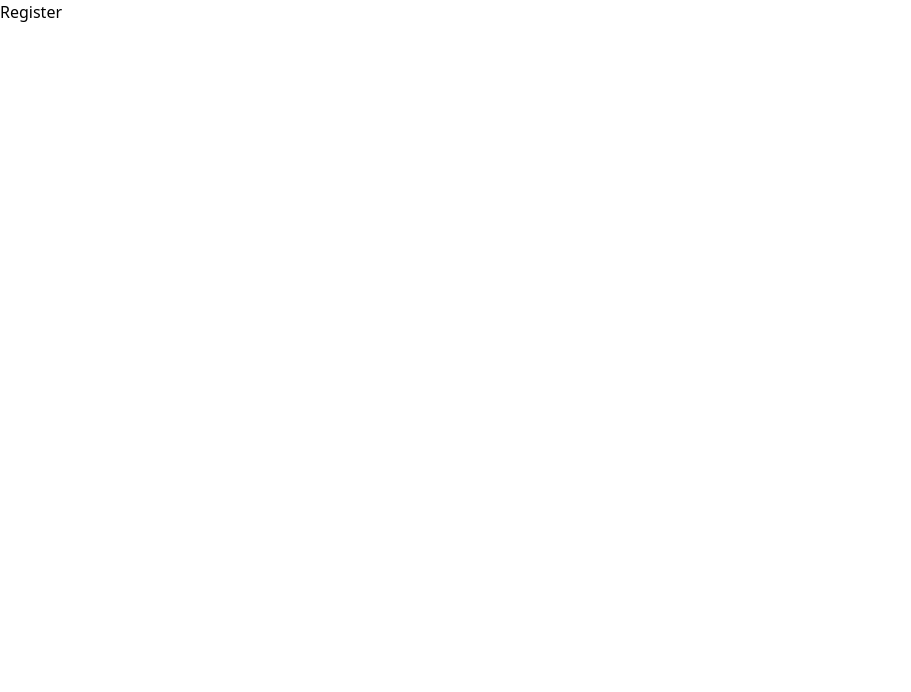
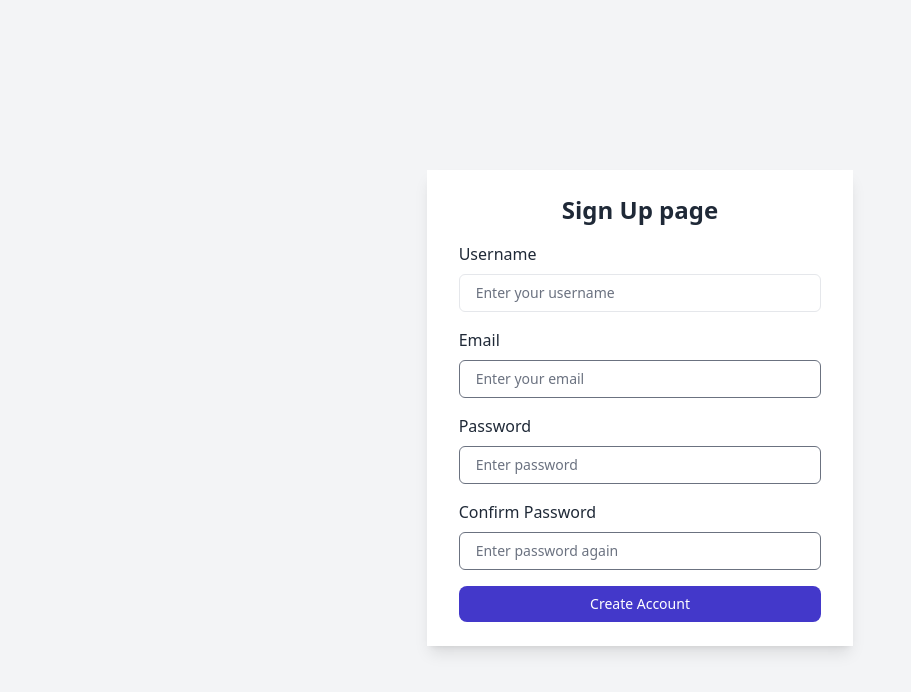
Before and after one commit to Calebley/Project-four-crypto-tracker, a React (Create React App) app in the folder crypto_frontend/: page /register in a window 1280 px wide. Shown: the top 692 px of the page, without its empty margins (0-911 px from the left). Built offline with nearby package versions, Linux system fonts and the light colour scheme.

Commit message:
created register page

```diff
--- a/crypto_frontend/package.json
+++ b/crypto_frontend/package.json
@@ -6,6 +6,7 @@
     "@testing-library/jest-dom": "^5.16.4",
     "@testing-library/react": "^13.2.0",
     "@testing-library/user-event": "^13.5.0",
+    "daisyui": "^2.15.0",
     "react": "^18.1.0",
     "react-dom": "^18.1.0",
     "react-router-dom": "^6.3.0",
@@ -38,6 +39,7 @@
   },
   "devDependencies": {
     "@tailwindcss/forms": "^0.5.2",
+    "@tailwindcss/typography": "^0.5.2",
     "autoprefixer": "^10.4.7",
     "postcss": "^8.4.14",
     "tailwindcss": "^3.0.24"
--- a/crypto_frontend/src/components/Registerpage.jsx
+++ b/crypto_frontend/src/components/Registerpage.jsx
@@ -1,9 +1,60 @@
-import React from "react"
+import React, { useState } from "react"
 
 const Registerpage = () => {
-    return(
-        <div className="Registerpage">
-            Register
+
+    const [formData, setFormData] = useState({
+        username: "",
+        email: "",
+        password: "",
+        password2: ""
+    })
+
+    const { username, email, password, password2 } = formData
+
+    const onSubmit = async e => {
+        e.preventDefault()
+        if (password !== password2) {
+            alert("Password does not match")
+        } else {
+            Registerpage({ username, email, password })
+        }
+    }
+
+    const onChange = e => setFormData({
+        ...formData,
+        [e.target.name]: e.target.value
+    })
+
+    return (
+        <div className="Registerpage-container flex items-center justify-center min-h-screen bg-gray-100">
+            <div className="px-8 py-6 mx-4 mt-4 text-left bg-white shadow-lg md:w-1/3 lg:w-1/3 sm:w-1/3">
+                <h1 className="text-2xl font-bold text-center">Sign Up page</h1>
+                <div className="signupform mt-4">
+                    <form onSubmit={e => onSubmit(e)}>
+                        <div className="signupinfo">
+                            <div className="form-group mt-4">
+                                <label class="block">Username</label>
+                                <input type="username" className="form-control w-full px-4 py-2 mt-2 text-sm border rounded-md focus:outline-none focus:ring-1 focus:ring-indigo-600" placeholder="Enter your username" name="username" value={username} onChange={e => onChange(e)} />
+                            </div>
+                            <div className="form-group mt-4">
+                                <label class="block">Email</label>
+                                <input type="email" className="form-control w-full px-4 py-2 mt-2 text-sm border rounded-md focus:outline-none focus:ring-1 focus:ring-indigo-600" placeholder="Enter your email" name="email" value={email} onChange={e => onChange(e)} />
+                            </div>
+                            <div className="form-group mt-4">
+                                <label class="block">Password</label>
+                                <input type="password" className="form-control w-full px-4 py-2 mt-2 text-sm border rounded-md focus:outline-none focus:ring-1 focus:ring-indigo-600" placeholder="Enter password" name="password" value={password} onChange={e => onChange(e)} />
+                            </div>
+                            <div className="form-group mt-4">
+                                <label class="block">Confirm Password</label>
+                                <input type="password" className="form-control w-full px-4 py-2 mt-2 text-sm border rounded-md focus:outline-none focus:ring-1 focus:ring-indigo-600" placeholder="Enter password again" name="password2" value={password2} onChange={e => onChange(e)} />
+                            </div>
+                            <div class="flex">
+                                <button class="w-full px-6 py-2 mt-4 text-white text-sm bg-indigo-700 rounded-lg hover:bg-indigo-900">Create Account</button>
+                            </div>
+                        </div>
+                    </form>
+                </div>
+            </div>
         </div>
     )
 }
--- a/crypto_frontend/tailwind.config.js
+++ b/crypto_frontend/tailwind.config.js
@@ -7,5 +7,8 @@ module.exports = {
   theme: {
     extend: {},
   },
-  plugins: [require('@tailwindcss/forms'),],
+  plugins: [
+  require('@tailwindcss/forms'),
+  require('@tailwindcss/typography'),
+  require("daisyui")]
 }
```
Also changed, not shown: 1 other file (tests, documents, lock files or other folders).
